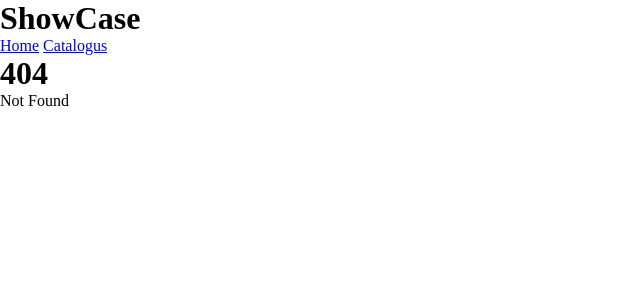
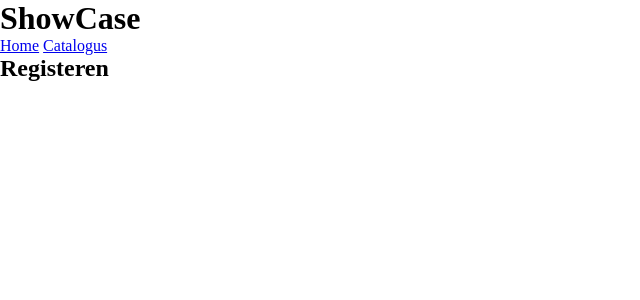
Before and after one commit to MijnGamesKast/MijnGameKastWeb, a SvelteKit app: page /registreren in a window 1280 px wide. Before the commit this address had no page. Shown: the top 300 px of the page, without its empty margins (0-640 px from the left). Built offline with nearby package versions, Linux system fonts and the light colour scheme.

Commit message:
pagina: login, registreren en profiel aangemaakt

```diff
--- /dev/null
+++ b/src/routes/login/+page.svelte
@@ -0,0 +1 @@
+<h2>Login</h2>
--- /dev/null
+++ b/src/routes/profiel/+page.svelte
@@ -0,0 +1 @@
+<h2>Profiel</h2>
--- /dev/null
+++ b/src/routes/registreren/+page.svelte
@@ -0,0 +1 @@
+<h2>Registeren</h2>
```
